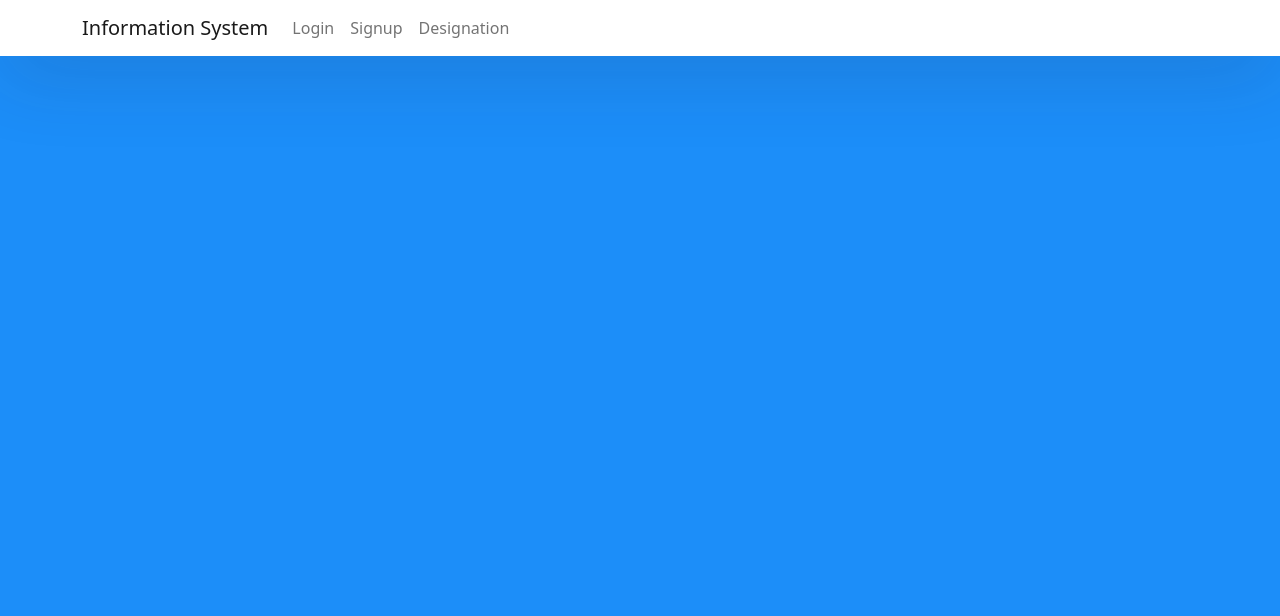
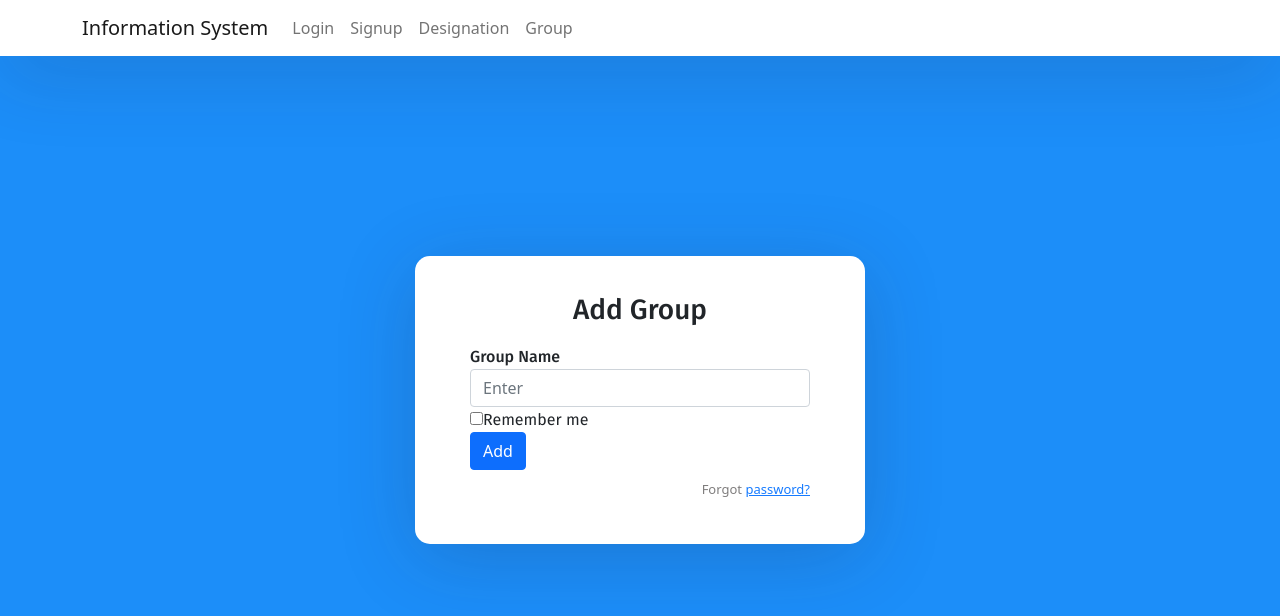
Before and after one commit to Pratibhaverma16/my-app, a React (Create React App) app: page /group in a window 1280 px wide. Shown: the top 616 px of the page. Built offline with nearby package versions, Linux system fonts and the light colour scheme.

Commit message:
updated the designation and group components

```diff
--- a/src/App.js
+++ b/src/App.js
@@ -6,7 +6,7 @@ import { BrowserRouter as Router, Switch, Route, Link } from "react-router-dom";
 import Login from "./components/LoginComponent";
 import Signup from "./components/SignupComponent";
 import Designation from "./components/DesignationComponent";
-
+import Group from "./components/GroupComponent";
 
 
 function App() {
@@ -14,7 +14,7 @@ function App() {
     <div className="App">
       <nav className="navbar navbar-expand-lg navbar-light fixed-top">
         <div className="container">
-          <Link className="navbar-brand" to={"/sign-in"}>Information System</Link>
+          <Link className="navbar-brand" to={"/information"}>Information System</Link>
           <div className="collapse navbar-collapse" id="navbarTogglerDemo02">
             <ul className="navbar-nav ml-auto">
               <li className="nav-item">
@@ -25,7 +25,10 @@ function App() {
               </li>
 
               <li className="nav-item">
-                <Link className="nav-link" to={"/sign-in"}> Designation</Link>
+                <Link className="nav-link" to={"/designation"}> Designation</Link>
+              </li>
+              <li className="nav-item">
+                <Link className="nav-link" to={"/group"}> Group</Link>
               </li>
 
             </ul>
@@ -50,23 +53,24 @@ function App() {
           </div>
         </Route>
         <Route path="/sign-up"
-        component={Signup}/>
+          component={Signup} />
 
 
-<Route exact path='/'>
+        <Route path='/designation'>
           <div className="auth-wrapper">
             <div className="auth-inner">
-              <Login />
+              <Designation />
             </div>
           </div>
         </Route>
 
-
-
-
-
-
-
+        <Route path='/group'>
+          <div className="auth-wrapper">
+            <div className="auth-inner">
+              <Group />
+            </div>
+          </div>
+        </Route>
 
       </Switch>
     </div></Router>
--- a/src/components/GroupComponent.js
+++ b/src/components/GroupComponent.js
@@ -10,6 +10,7 @@ export default class Group extends Component {
                     <label>Group Name</label>
                     <input type="email" className="form-control" placeholder="Enter" />
                 </div>
+
 
 
                 <div className="form-group">
```
